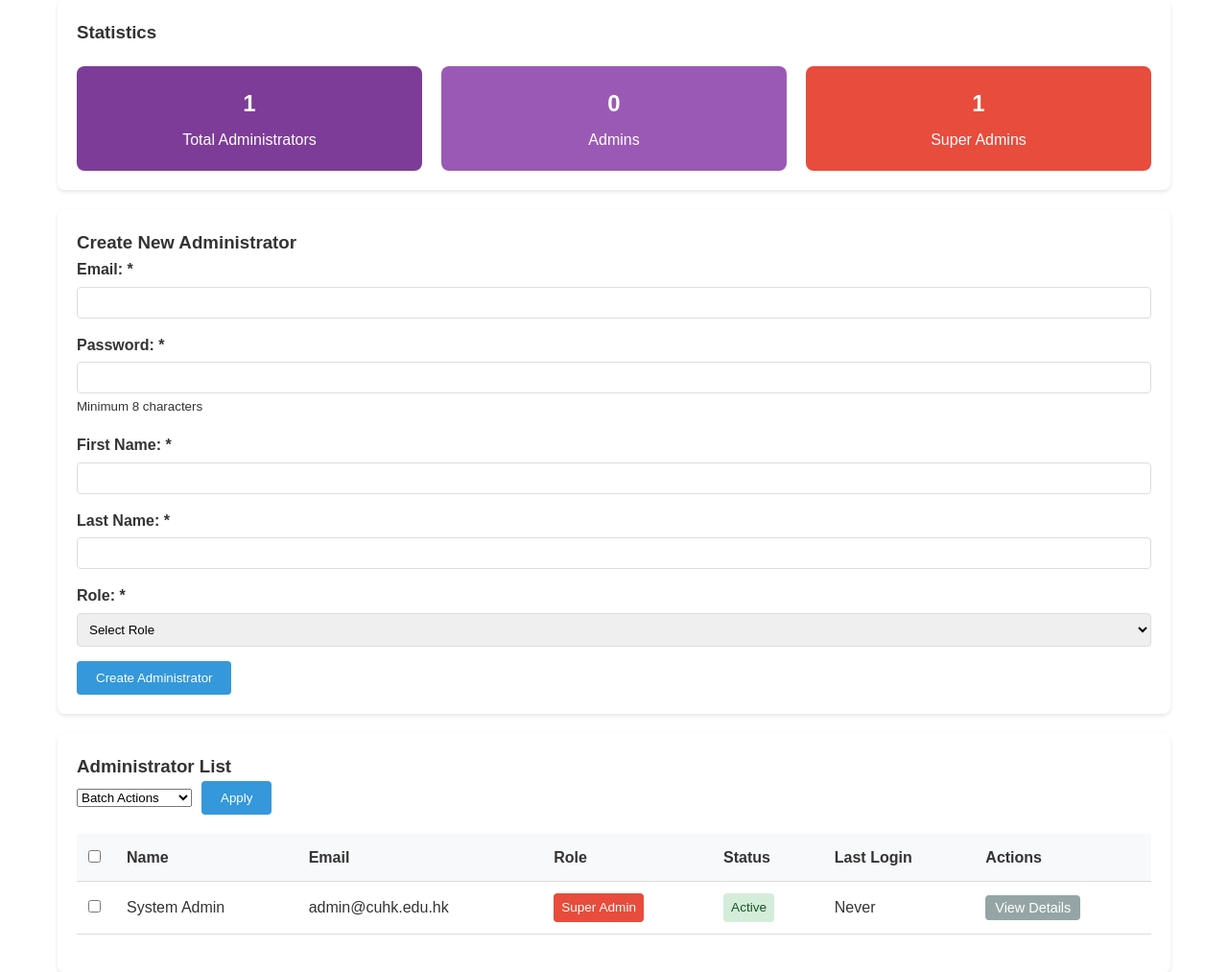
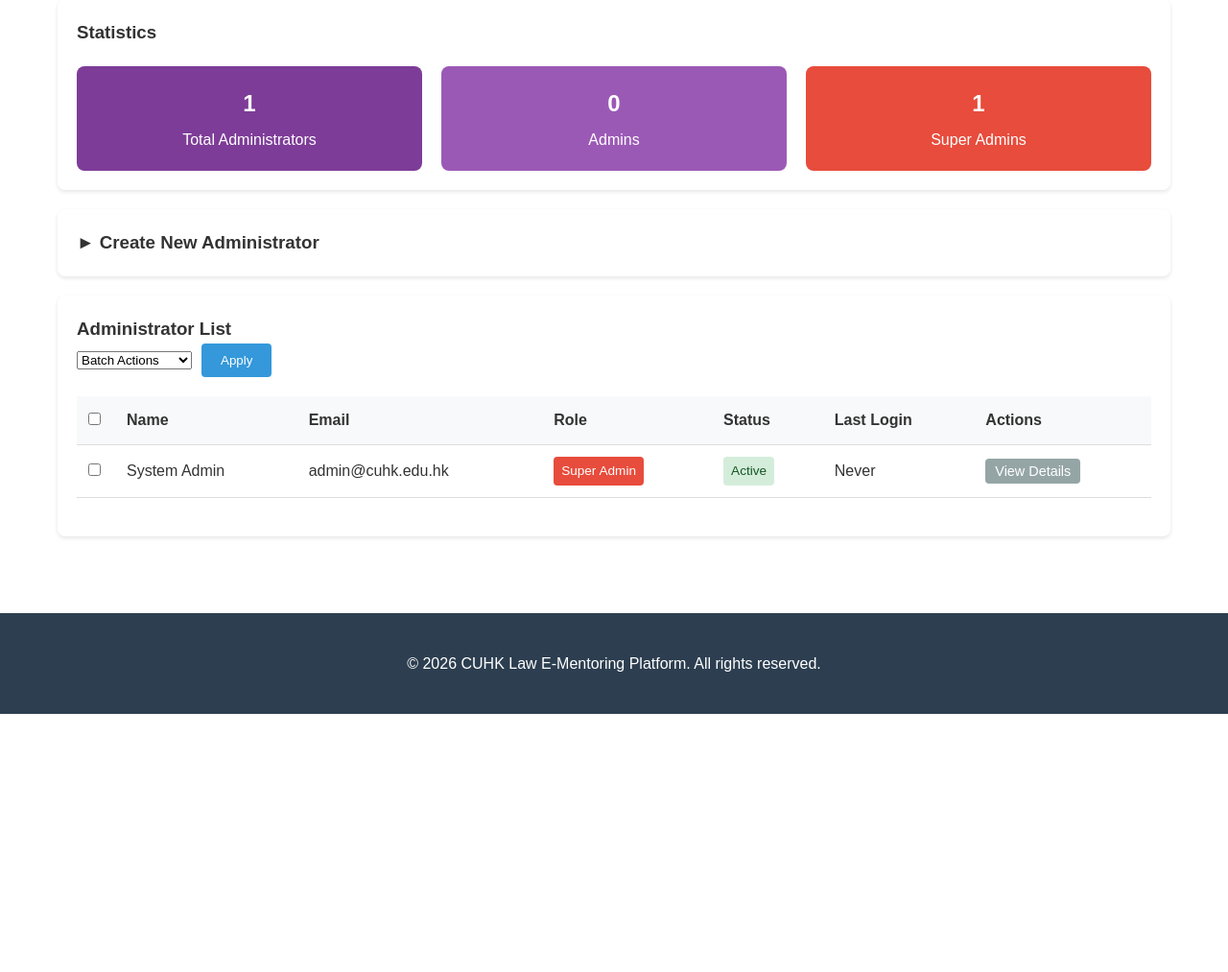
Before and after one commit to mintasia1/ai-mentoring, a PHP site: page /pages/super_admin/admins.php in a window 1280 px wide. Shown: the part 295-1308 px from the top of the page at 96% size. After the commit the page ends 1039 px from the top, so only its background shows below. Run offline with PHP 8.4, Linux system fonts and the light colour scheme; a user stored in the database is signed in; data comes from the database, SQL or seed files in the repository.

Commit message:
Remove Database from System Info, make Create Admin form collapsible with autocomplete off
Co-authored-by: mintasia1 <255125668+mintasia1@users.noreply.github.com>

```diff
--- a/pages/super_admin/admins.php
+++ b/pages/super_admin/admins.php
@@ -200,34 +200,37 @@ include __DIR__ . '/../../includes/header.php';
 </div>
 
 <div class="card">
-    <h3>Create New Administrator</h3>
-    <form method="POST" action="">
+    <h3 onclick="toggleCreateForm()" style="cursor: pointer; user-select: none;">
+        <span id="createFormToggle">▼</span> Create New Administrator
+    </h3>
+    <div id="createAdminForm" style="display: none; margin-top: 15px;">
+        <form method="POST" action="" autocomplete="off">
             <input type="hidden" name="action" value="create_admin">
 
             <div class="form-group">
                 <label for="email">Email: *</label>
-            <input type="email" id="email" name="email" required>
+                <input type="email" id="email" name="email" required autocomplete="off">
             </div>
 
             <div class="form-group">
                 <label for="password">Password: *</label>
-            <input type="password" id="password" name="password" required minlength="<?php echo PASSWORD_MIN_LENGTH; ?>">
+                <input type="password" id="password" name="password" required minlength="<?php echo PASSWORD_MIN_LENGTH; ?>" autocomplete="new-password">
                 <small>Minimum <?php echo PASSWORD_MIN_LENGTH; ?> characters</small>
             </div>
 
             <div class="form-group">
                 <label for="first_name">First Name: *</label>
-            <input type="text" id="first_name" name="first_name" required>
+                <input type="text" id="first_name" name="first_name" required autocomplete="off">
             </div>
 
             <div class="form-group">
                 <label for="last_name">Last Name: *</label>
-            <input type="text" id="last_name" name="last_name" required>
+                <input type="text" id="last_name" name="last_name" required autocomplete="off">
             </div>
 
             <div class="form-group">
                 <label for="role">Role: *</label>
-            <select id="role" name="role" required>
+                <select id="role" name="role" required autocomplete="off">
                     <option value="">Select Role</option>
                     <option value="admin">Admin</option>
                     <option value="super_admin">Super Admin</option>
@@ -237,6 +240,25 @@ include __DIR__ . '/../../includes/header.php';
             <button type="submit" class="btn">Create Administrator</button>
         </form>
     </div>
+</div>
+
+<script>
+function toggleCreateForm() {
+    const form = document.getElementById('createAdminForm');
+    const toggle = document.getElementById('createFormToggle');
+    if (form.style.display === 'none') {
+        form.style.display = 'block';
+        toggle.textContent = '▼';
+    } else {
+        form.style.display = 'none';
+        toggle.textContent = '►';
+    }
+}
+// Initialize collapsed state
+document.addEventListener('DOMContentLoaded', function() {
+    document.getElementById('createFormToggle').textContent = '►';
+});
+</script>
 
 <div class="card">
     <h3>Administrator List
--- a/pages/super_admin/dashboard.php
+++ b/pages/super_admin/dashboard.php
@@ -110,7 +110,6 @@ include __DIR__ . '/../../includes/header.php';
     <h3>System Information</h3>
     <p><strong>Application:</strong> <?php echo APP_NAME; ?></p>
     <p><strong>PHP Version:</strong> <?php echo phpversion(); ?></p>
-    <p><strong>Database:</strong> <?php echo DB_NAME; ?></p>
     <p><strong>Timezone:</strong> <?php echo date_default_timezone_get(); ?></p>
     <p><strong>Current Time:</strong> <?php echo date('Y-m-d H:i:s'); ?></p>
 </div>
```
Lines whose indentation alone changed are shown as unchanged.
